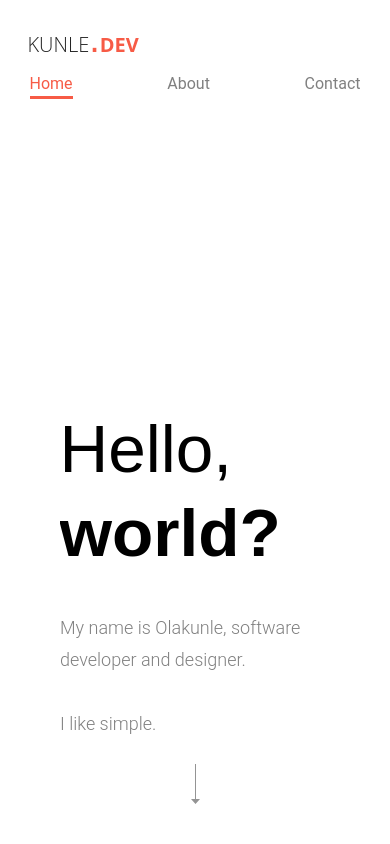
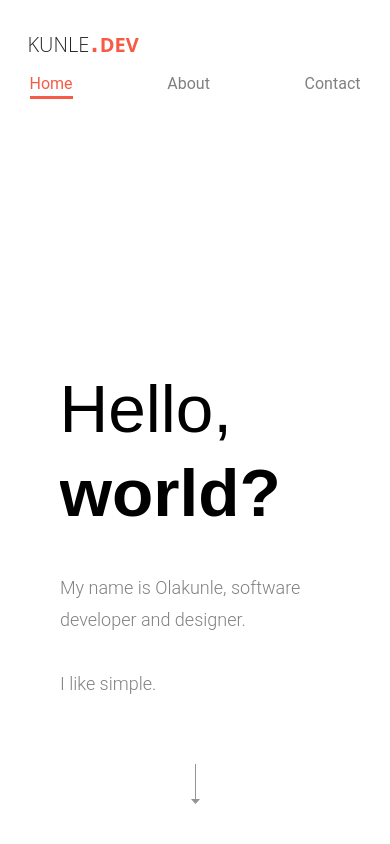
Before and after one commit to kunle-lawal/PersonalWebsite, a plain HTML site: page index.html in a window 390 px wide. Shown: the top 844 px of the page. Drawn offline with nearby package versions, Linux system fonts and the light colour scheme; a script that the page names is missing.

Commit message:
Fixed mobile positioning of title screen

```diff
--- a/css/olakunles-dandy-project.webflow.css
+++ b/css/olakunles-dandy-project.webflow.css
@@ -1563,6 +1563,8 @@ html.w-mod-js *[data-ix="load-up"] {
 
   .wrapper-title {
     width: 100vw;
+    top: -40px;
+    position: relative;
   }
 
   .vertical {
```
